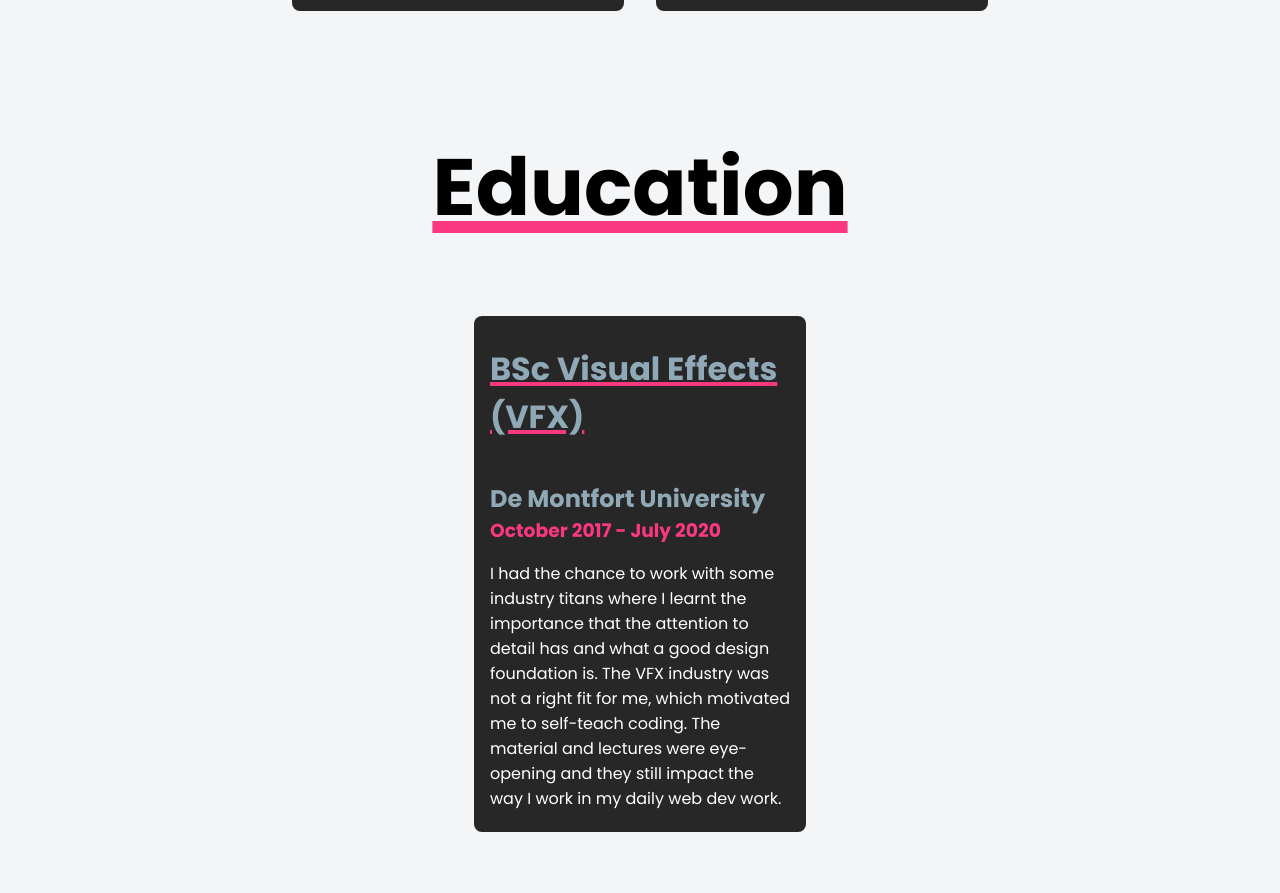
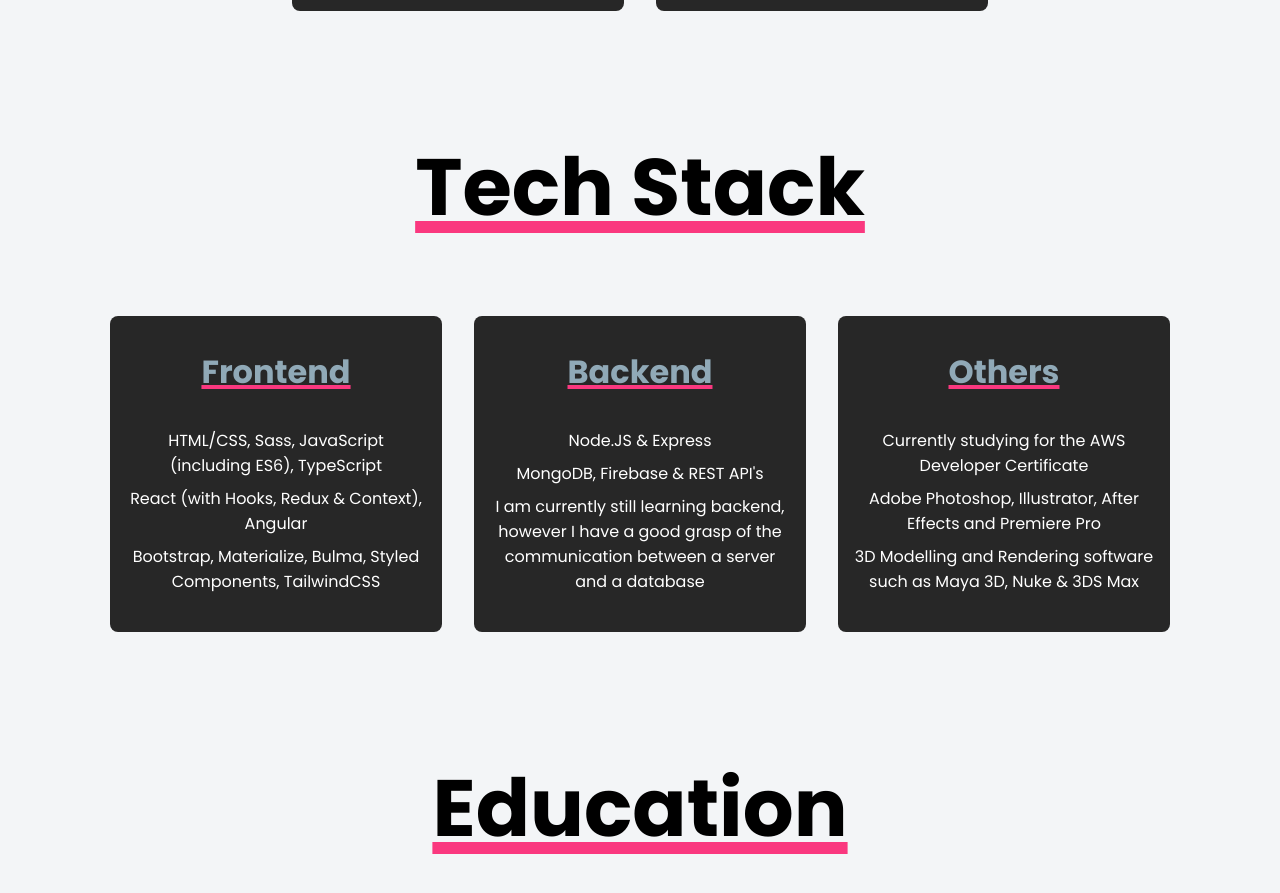
Before and after one commit to algren123/portfolio-v2, a Next.js app: page / in a window 1280 px wide. Shown: the part 2760-3653 px from the top of the page. Built offline with nearby package versions, Linux system fonts and the light colour scheme.

Commit message:
added tech stack

```diff
--- a/components/Navbar/navbar.js
+++ b/components/Navbar/navbar.js
@@ -55,7 +55,7 @@ export default function Navbar() {
                             <Button onClick={() => scrollTo('.projects', 'start')}>Projects</Button>
                         </MenuItem>
                         <MenuItem>
-                            <Button onClick={() => scrollTo('.work-experience', 'center')}>Experience</Button>
+                            <Button onClick={() => scrollTo('.work-experience', 'start')}>Experience</Button>
                         </MenuItem>
                         <MenuItem>
                             <Button onClick={() => scrollTo('.contact', 'start')}>Contact</Button>
--- /dev/null
+++ b/components/Tech/techstack.js
@@ -0,0 +1,16 @@
+import {
+    Card,
+    Category,
+    Skills
+} from './techstack.style'
+
+export const Techs = ({ category, skillOne, skillTwo, skillThree }) => {
+    return (
+        <Card>
+            <Category>{category}</Category>
+            <Skills>{skillOne}</Skills>
+            <Skills>{skillTwo}</Skills>
+            <Skills>{skillThree}</Skills>
+        </Card>
+    )
+}
--- /dev/null
+++ b/components/Tech/techstack.style.js
@@ -0,0 +1,36 @@
+import styled from "styled-components"
+
+export const Card = styled.div`
+    margin: 1rem;
+    width: 300px;
+    height: 300px;
+    padding: .5rem 1rem;
+    background-color: #272727;
+    border-radius: 8px;
+    box-shadow: 0 12px 32px 4px rgba(black, .2);
+    display: flex;
+    flex-direction: column;
+    /* justify-content: center; */
+    /* align-items: center; */
+    transition: .2s;
+
+    &:hover {
+        transform: translateY(-5px);
+    };
+`
+export const Category = styled.h1`
+    margin: 0.75em 0;
+    text-align: center;
+    color: #90A9B7;
+    cursor: default;
+    text-decoration: underline #FA387F;
+    text-decoration-thickness: 4px;
+`
+export const Skills = styled.p`
+    margin-top: .5em;
+    margin-bottom: 0;
+    font-size: 16px;
+    color: white;
+    text-align: center;
+    cursor: default;
+`
--- a/pages/index.js
+++ b/pages/index.js
@@ -7,6 +7,7 @@ import styled from 'styled-components'
 import Hero from '../components/Hero/hero'
 import { Cards } from '../components/Cards/cards'
 import { Works } from '../components/Work/work'
+import { Techs } from '../components/Tech/techstack'
 import { Education } from '../components/Education/education'
 import { Contact } from '../components/Contact/contact'
 
@@ -108,6 +109,31 @@ export default function Home() {
           />
         </Container>
 
+        <Title className="tech-stack">Tech Stack</Title>
+        <Container>
+          <Techs
+            category="Frontend"
+            skillOne="HTML/CSS, Sass, JavaScript (including ES6), TypeScript"
+            skillTwo="React (with Hooks, Redux & Context), Angular"
+            skillThree="Bootstrap, Materialize, Bulma, Styled Components, TailwindCSS"
+            >
+          </Techs>
+          <Techs
+            category="Backend"
+            skillOne="Node.JS & Express"
+            skillTwo="MongoDB, Firebase & REST API's"
+            skillThree="I am currently still learning backend, however I have a good grasp of the communication between a server and a database"
+            >
+          </Techs>
+          <Techs
+            category="Others"
+            skillOne="Currently studying for the AWS Developer Certificate"
+            skillTwo="Adobe Photoshop, Illustrator, After Effects and Premiere Pro"
+            skillThree="3D Modelling and Rendering software such as Maya 3D, Nuke & 3DS Max"
+            >
+          </Techs>
+        </Container>
+
         <Title className="education">Education</Title>
         <Education
           course="BSc Visual Effects (VFX)"
```
